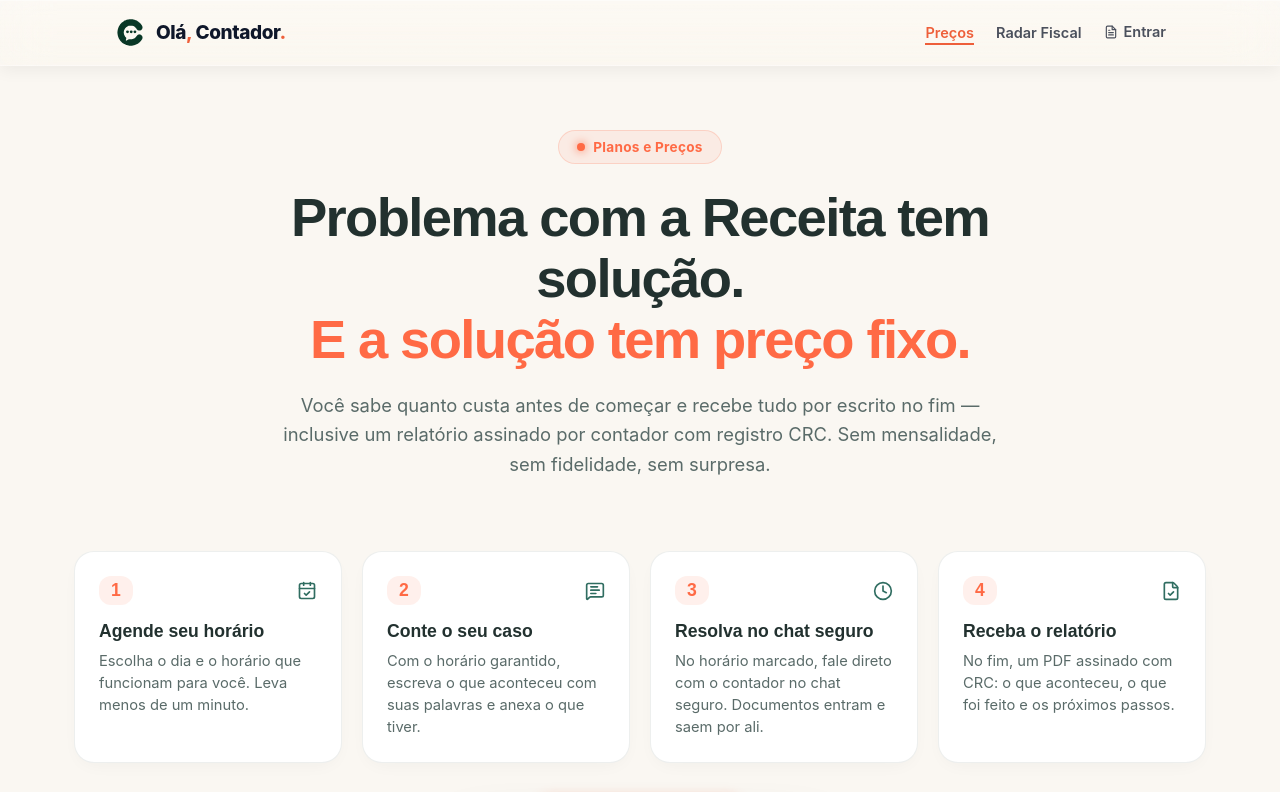
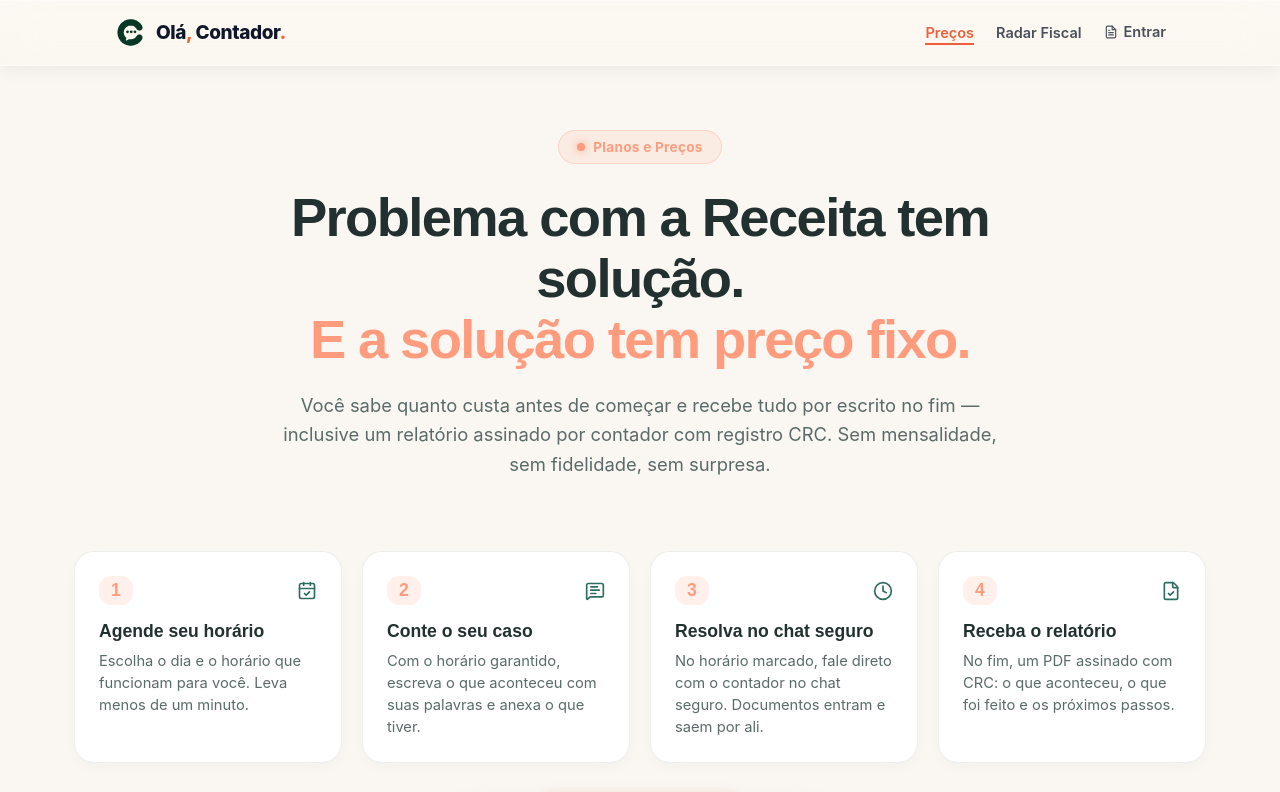
Before and after one commit to hexxa-dotcom/ol-contador, a Next.js app in the folder area-contador-next/: page /precos in a window 1280 px wide. Shown: the top 792 px of the page. Built offline with nearby package versions, Linux system fonts and the light colour scheme; no server answers.

Commit message:
Aplica tom exato #FF9C7E nos destaques e textos do hero banner

```diff
--- a/area-contador-next/src/app/(public)/precos/precos.module.css
+++ b/area-contador-next/src/app/(public)/precos/precos.module.css
@@ -23,9 +23,9 @@
   gap: 8px;
   font-size: 0.85rem;
   font-weight: 700;
-  color: #FF6A45;
-  background: rgba(255, 106, 69, 0.08);
-  border: 1px solid rgba(255, 106, 69, 0.2);
+  color: #FF9C7E;
+  background: rgba(255, 156, 126, 0.12);
+  border: 1px solid rgba(255, 156, 126, 0.3);
   padding: 8px 18px;
   border-radius: 99px;
   margin-bottom: 24px;
@@ -36,8 +36,8 @@
   width: 8px;
   height: 8px;
   border-radius: 50%;
-  background: #FF6A45;
-  box-shadow: 0 0 10px #FF6A45;
+  background: #FF9C7E;
+  box-shadow: 0 0 10px #FF9C7E;
 }
 
 .heroTitle {
@@ -52,7 +52,7 @@
 }
 
 .accent {
-  color: #FF6A45;
+  color: #FF9C7E;
 }
 
 .heroSub {
@@ -100,8 +100,8 @@
   font-family: 'Bricolage Grotesque', sans-serif;
   font-size: 1.1rem;
   font-weight: 800;
-  color: #FF6A45;
-  background: rgba(255, 106, 69, 0.1);
+  color: #FF9C7E;
+  background: rgba(255, 156, 126, 0.15);
   padding: 4px 12px;
   border-radius: 12px;
 }
```
